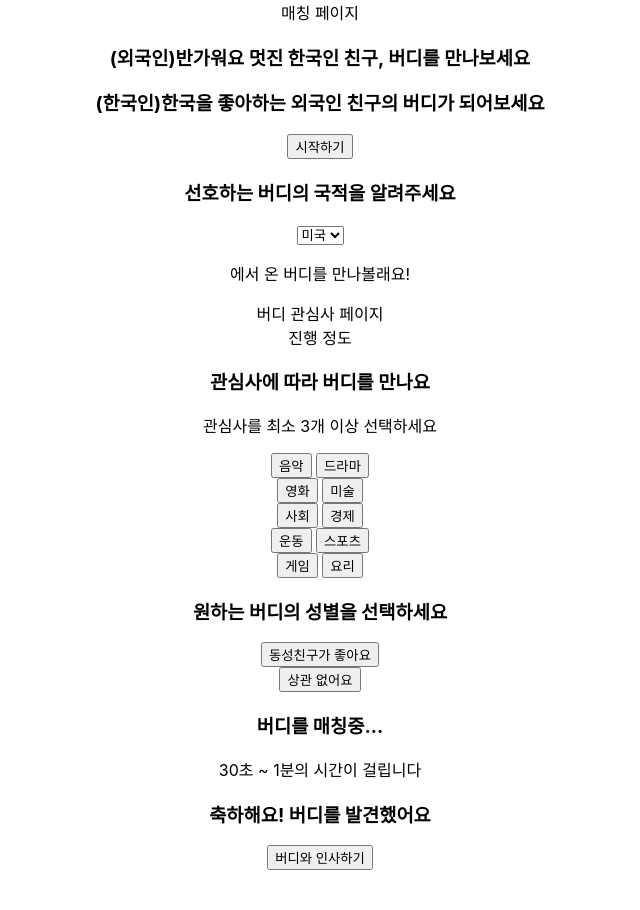
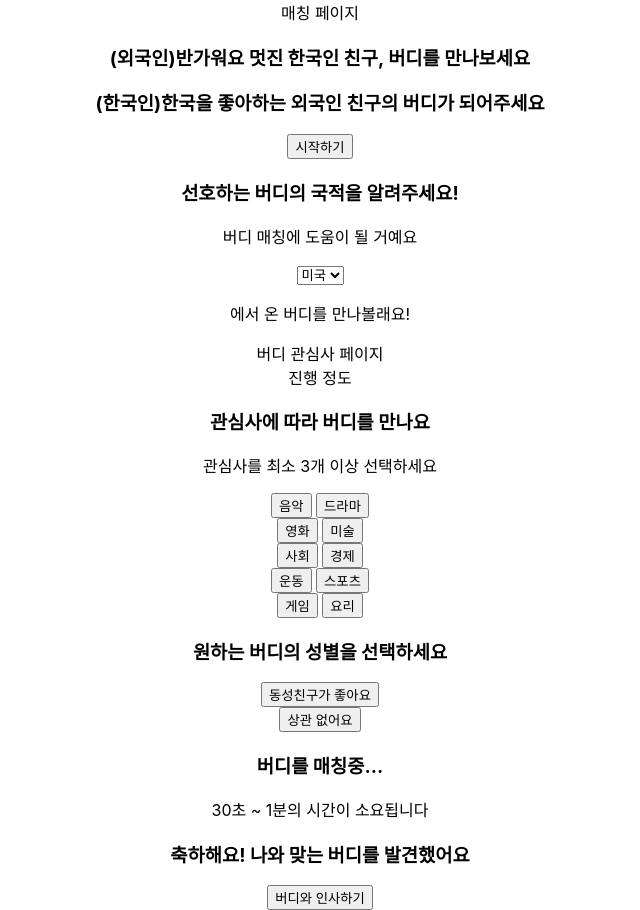
Before and after one commit to woneee99/MOA, a React (Create React App) app in the folder frontend/moa/: page /matching in a window 1280 px wide. Shown: the whole page, without its empty margins (320-960 px from the left). Before the commit the page ends 870 px from the top, so only its background shows below. Built offline with nearby package versions, Linux system fonts and the light colour scheme.

Commit message:
Chore : BuddyMatching 페이지 수정 #20

```diff
--- a/frontend/moa/src/components/Matching/BuddyGender.jsx
+++ b/frontend/moa/src/components/Matching/BuddyGender.jsx
@@ -5,6 +5,7 @@ function BuddyGender(){
   return(
     <>
       <div>
+        {/* 한국인/외국인 다르게 */}
         <h3>원하는 버디의 성별을 선택하세요</h3>
         <div><GenderButton gender="동성친구가 좋아요" /></div>
         <div><GenderButton gender="상관 없어요" /></div>
--- a/frontend/moa/src/components/Matching/BuddyInterest.jsx
+++ b/frontend/moa/src/components/Matching/BuddyInterest.jsx
@@ -13,7 +13,6 @@ function BuddyInterest(){
       <div><SelectButton text="사회" /> <SelectButton text="경제" /></div>
       <div><SelectButton text="운동" /> <SelectButton text="스포츠" /></div>
       <div><SelectButton text="게임" /> <SelectButton text="요리" /></div>
-
     </>
   );
 }
--- a/frontend/moa/src/components/Matching/GenderButton.jsx
+++ b/frontend/moa/src/components/Matching/GenderButton.jsx
@@ -2,6 +2,7 @@ import React from "react";
 
 function GenderButton({gender}){
   return(
+    // 성별 선택
     <button>{gender}</button>
   );
 };
--- a/frontend/moa/src/components/Matching/KoreanBuddy.jsx
+++ b/frontend/moa/src/components/Matching/KoreanBuddy.jsx
@@ -3,7 +3,8 @@ import React from "react";
 function KoreanBuddy(){
   return(
     <>
-      <h3>선호하는 버디의 국적을 알려주세요</h3>
+      <h3>선호하는 버디의 국적을 알려주세요!</h3>
+      <p>버디 매칭에 도움이 될 거예요</p>
       <select>
         <option value="미국">미국</option>
         <option value="일본">일본</option>
--- a/frontend/moa/src/components/Matching/LoadingMatching.jsx
+++ b/frontend/moa/src/components/Matching/LoadingMatching.jsx
@@ -4,7 +4,7 @@ function LoadingMatching(){
   return(
     <>
       <h3>버디를 매칭중...</h3>
-      <p>30초 ~ 1분의 시간이 걸립니다</p>
+      <p>30초 ~ 1분의 시간이 소요됩니다</p>
     </>
   );
 };
--- a/frontend/moa/src/components/Matching/SelectButton.jsx
+++ b/frontend/moa/src/components/Matching/SelectButton.jsx
@@ -3,6 +3,7 @@ import React from "react";
 function SelectButton({text}){
   return(
     <>
+    {/* GreenBtn */}
       <button>{text}</button>
     </>
   );
--- a/frontend/moa/src/components/Matching/SuccessMatching.jsx
+++ b/frontend/moa/src/components/Matching/SuccessMatching.jsx
@@ -4,7 +4,7 @@ import ConfirmButton from "../ConfirmButton";
 function SuccessMatching(){
   return(
     <>
-      <h3>축하해요! 버디를 발견했어요</h3>
+      <h3>축하해요! 나와 맞는 버디를 발견했어요</h3>
       <ConfirmButton text="버디와 인사하기" />
     </>
   );
--- a/frontend/moa/src/pages/Matching.jsx
+++ b/frontend/moa/src/pages/Matching.jsx
@@ -17,7 +17,7 @@ function Matching(){
         버디를 만나보세요</h3>
       <h3>(한국인)한국을 좋아하는
         외국인 친구의
-        버디가 되어보세요</h3>
+        버디가 되어주세요</h3>
       <ConfirmButton text="시작하기" />
 
       {/* 한국 버디일 경우 KoreanBuddy.jsx 추가*/}
```
